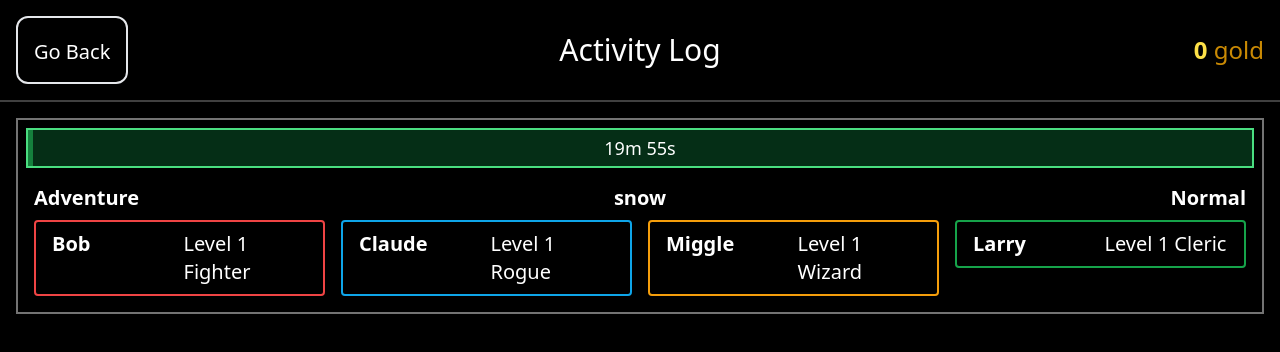
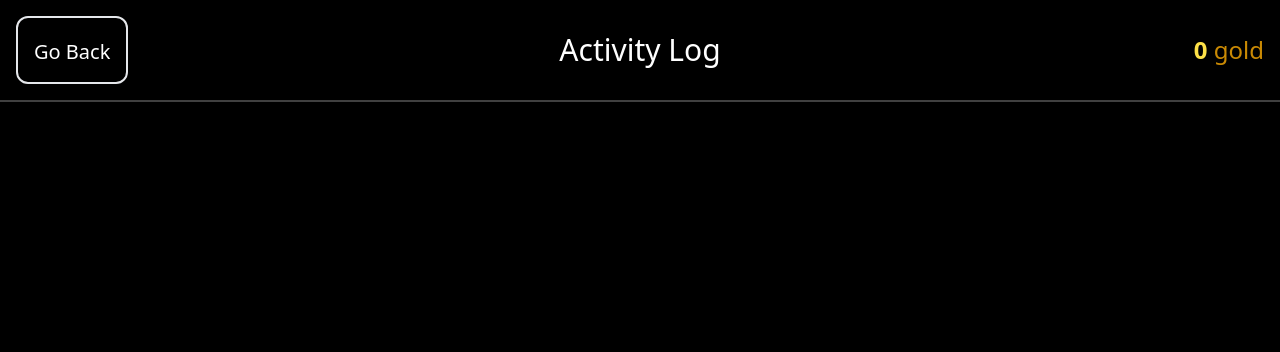
Before and after one commit to miggle88/MiggleQuest, a Next.js app: page /activity in a window 1280 px wide. Shown: the top 352 px of the page. Built offline with nearby package versions, Linux system fonts and the light colour scheme.

Commit message:
added start adventure functionality

```diff
--- a/package.json
+++ b/package.json
@@ -15,6 +15,7 @@
     "@types/node": "20.4.8",
     "@types/react": "18.2.18",
     "@types/react-dom": "18.2.7",
+    "@types/uuid": "^9.0.2",
     "autoprefixer": "10.4.14",
     "bcryptjs": "^2.4.3",
     "date-fns": "^2.30.0",
--- a/src/app/activity/page.tsx
+++ b/src/app/activity/page.tsx
@@ -10,21 +10,6 @@ import { addSeconds } from 'date-fns'
 export default function Activity() {
   const { activities, setActivities, biomes, difficultySettings, heroes } = useGameState()
 
-  useEffect(() => {
-    const now = new Date()
-    const biome = biomes[0]
-    const difficulty = difficultySettings[1]
-    const dummyActivity: Activity = {
-      id: '1',
-      type: ActivityType.Adventure,
-      biome,
-      difficulty,
-      party: heroes.slice(0, 4),
-      startedAt: now,
-      completedAt: addSeconds(now, difficulty.completionSeconds),
-    }
-    setActivities([dummyActivity])
-  }, [])
 
   const sortedActivities = [...activities].sort(activitySorter)
 
--- a/src/app/adventure/page.tsx
+++ b/src/app/adventure/page.tsx
@@ -1,20 +1,32 @@
 'use client'
 
-import { useEffect } from 'react'
+import { useRouter } from 'next/navigation'
 import { useGameState } from '@/store'
 import DestinationLayout from '@components/layout/DestinationLayout'
 import BiomeSelector from '@components/adventure/BiomeSelector'
 import DifficultySelector from '@components/adventure/DifficultySelector'
 import PartySelector from '@components/adventure/PartySelector'
 import Conditional from '@components/layout/Conditional'
+import { Activity, ActivityType, HeroCharacter, HeroStatus } from '@/models'
+import { v4 as uuid } from 'uuid'
+import { addSeconds } from 'date-fns'
+import { useEffect } from 'react'
 
 export default function Adventure() {
+  const { push } = useRouter()
   const {
     biomes, difficultySettings,
-    heroes, getAvailableHeroes, selectedParty, setSelectedParty,
+    getAvailableHeroes, selectedParty, setSelectedParty,
     selectedBiome, setSelectedBiome,
     selectedDifficultySetting, setSelectedDifficultySetting,
+    addActivity,
   } = useGameState()
+
+  useEffect(() => {
+    setSelectedBiome(null)
+    setSelectedDifficultySetting(null)
+    setSelectedParty([null, null, null, null])
+  }, [])
 
   const hasEnoughHeroes = selectedParty.filter((hero) => hero != null).length >= 2
   const meetsLevelRequirements = selectedParty.every((hero) => !hero || hero.level >= (selectedBiome?.startingLevel ?? 1))
@@ -24,13 +36,32 @@ export default function Adventure() {
     && hasEnoughHeroes
     && meetsLevelRequirements
 
-  useEffect(() => {
-    setSelectedParty([heroes[0], heroes[1], heroes[2], heroes[3]])
-  }, [])
+  const proceedWithAdventure = () => {
+    if (!isReady) {
+      return
+    }
 
-  const proceedWithAdventure = () => {
-    console.log('Do not die!')
+    const now = new Date()
+    const activity: Activity = {
+      id: uuid(),
+      type: ActivityType.Adventure,
+      biome: selectedBiome,
+      difficulty: selectedDifficultySetting,
+      party: selectedParty.filter((hero) => hero != null) as HeroCharacter[],
+      startedAt: now,
+      completedAt: addSeconds(now, selectedDifficultySetting!.completionSeconds),
+    }
+
+    // Add activity and show activity log
+    addActivity(activity)
+
+    for (const hero of activity.party) {
+      hero.status = HeroStatus.Busy
+    }
+
+    push('/activity')
   }
+
 
   const availableHeroes = getAvailableHeroes(selectedBiome?.startingLevel)
   const highestHeroLevel = Math.max(...availableHeroes.map(hero => hero.level))
--- a/src/components/roster/HeroCard.tsx
+++ b/src/components/roster/HeroCard.tsx
@@ -1,4 +1,4 @@
-import { HeroCharacter } from '@/models'
+import { HeroCharacter, HeroStatus } from '@/models'
 import { toTitleCase } from '@/utils/strings'
 import HeroBorder from '@components/common/HeroBorder'
 
@@ -19,7 +19,8 @@ export default function HeroCard(props: HeroCardProps) {
         </div>
         <div className={'py-2'}/>
         <div className={'grow text-center'}><span className={'font-bold'}>Hit Points: </span>{hero.hitPoints}</div>
-        <div className={'py-2'}/>
+        <div className={'text-center'}><span className={'font-bold'}>{hero.status}</span></div>
+        <div className={'py-2'}></div>
         <div className={'grid grid-cols-1 sm:grid-cols-2 lg:grid-cols-4 gap-2 text-center'}>
           <div><span className={'text-bold'}>Str: </span>{hero.strength}</div>
           <div><span className={'text-bold'}>Con: </span>{hero.constitution}</div>
--- a/src/mock-data.ts
+++ b/src/mock-data.ts
@@ -1,4 +1,4 @@
-import { Biome, DifficultySetting, HeroCharacter, HeroClass } from '@/models'
+import { Biome, DifficultySetting, HeroCharacter, HeroClass, HeroStatus } from '@/models'
 
 export function getAvailableBiomes(): Biome[] {
   return [{
@@ -86,7 +86,7 @@ export function getStartingHeroes(): HeroCharacter[] {
     dexterity: 3,
     intelligence: 3,
     constitution: 3,
-    isAlive: true,
+    status: HeroStatus.Available,
     hiredAt: new Date(),
   }
   return [
--- a/src/models/hero-character.ts
+++ b/src/models/hero-character.ts
@@ -3,6 +3,13 @@ export enum HeroClass {
   Rogue = 'ROGUE',
   Wizard = 'WIZARD',
   Cleric = 'CLERIC'
+}
+
+export enum HeroStatus {
+  Available = 'ALIVE',
+  Resting = 'RESTING',
+  Busy = 'BUSY',
+  Dead = 'DEAD'
 }
 
 export type HeroCharacter = {
@@ -19,8 +26,10 @@ export type HeroCharacter = {
   dexterity: number
   intelligence: number
   constitution: number
-  isAlive: boolean
+  status: HeroStatus
   hiredAt: Date
   diedAt?: Date
   nextAvailableAt?: Date
+
+
 }
--- a/src/store.ts
+++ b/src/store.ts
@@ -1,5 +1,5 @@
 import { create } from 'zustand'
-import { Activity, Biome, DifficultySetting, HeroCharacter, UserAccount, UserCurrency } from '@/models'
+import { Activity, Biome, DifficultySetting, HeroCharacter, HeroStatus, UserAccount, UserCurrency } from '@/models'
 import { getAvailableBiomes, getAvailableDifficulties, getStartingHeroes } from '@/mock-data'
 
 export interface GameState {
@@ -32,7 +32,7 @@ export const useGameState = create<GameState>((set, get) => ({
   setUserCurrency: (currency) => set({ userCurrency: currency }),
   heroes: getStartingHeroes(),
   getAvailableHeroes: (minLevel = 1) =>
-    get().heroes.filter(hero => hero.isAlive && hero.level >= minLevel && (!hero.nextAvailableAt || hero.nextAvailableAt <= new Date())),
+    get().heroes.filter(hero => hero.status === HeroStatus.Available && hero.level >= minLevel && (!hero.nextAvailableAt || hero.nextAvailableAt <= new Date())),
   setHeroes: (heroes) => set({ heroes }),
   biomes: getAvailableBiomes(),
   setBiomes: (biomes: Biome[]) => set({ biomes }),
```
Also changed, not shown: 1 other file (tests, documents, lock files or other folders).
